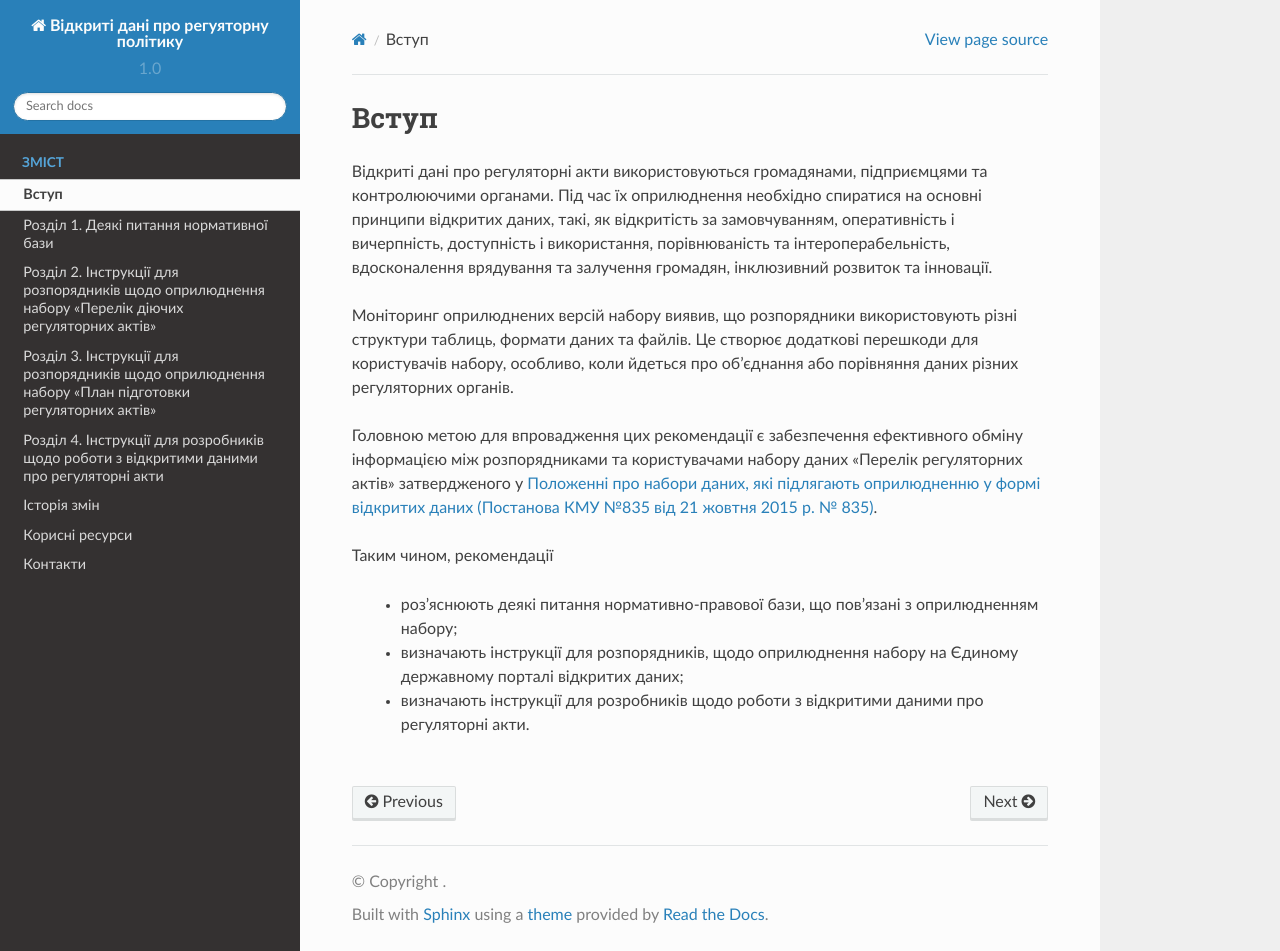
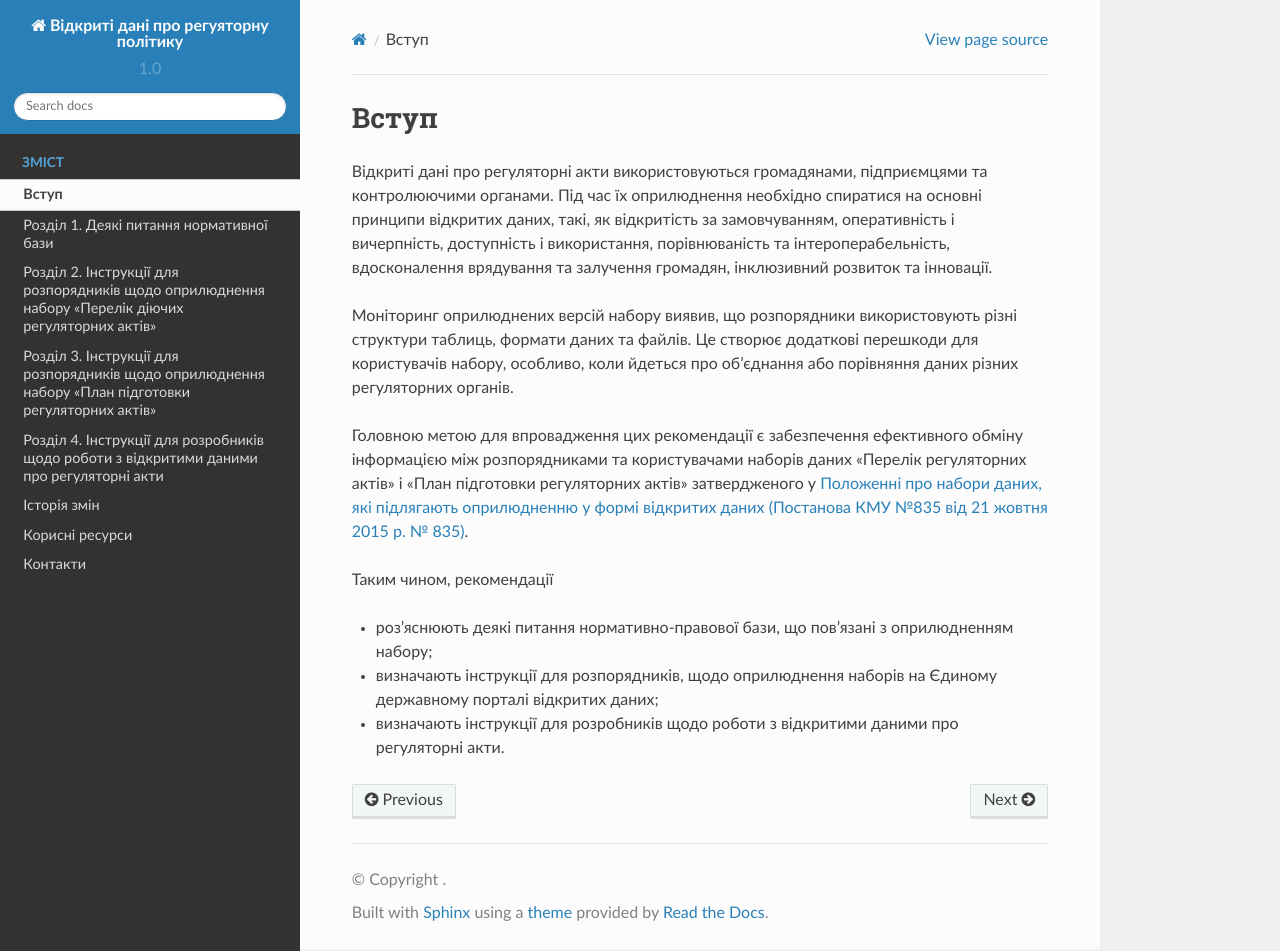
Before and after one commit to tapas-opendata/rods, a Sphinx documentation site: the page built from source/intro.rst, in a window 1280 px wide and 951 px high. Built offline with Sphinx 7.4.7 and the Read the Docs theme 2.0.0, drawn with Linux system fonts in a browser that asks for light colours.

```diff
--- a/source/changeLog.rst
+++ b/source/changeLog.rst
@@ -5,6 +5,7 @@
 		:header-rows: 1
 
 		Версія,Дата,Автор,Опис
+		1.0 (beta),2018-09-04,"Богдан Тишкевич, Олександр Пліва",Випуск бета-версії рекомендацій.
 		1.0 (beta),2018-09-05,Кирило Захаров,"Виправлені помилки та удосконалені регулярні вирази для валідації даних (Таблиця 3.2.)."
 		1.0 (beta),2018-09-27,Богдан Тишкевич,"Скорочені назви колонок у структурі набору для розпорядників на basicEvalAccessURL, basicEvalBibliographicCitation, repeatEvalDate, repeatEvalAccessURL, repeatEvalBibliographicCitation, periodEvalDate, periodEvalAccessURL, periodEvalBibliographicCitation. Відтепер вони не перевищують 33 символи. Це дозволяє передперегляд ресурсів на data.gov.ua."
-		1.0 (beta),2018-12-18,Богдан Тишкевич,"Додані інструкції для набору даних ""План підготовки регуляторних актів"""
+		1.0 (beta),2018-12-18,"Богдан Тишкевич, Олександр Пліва","Додані інструкції для набору даних ""План підготовки регуляторних актів"". Змінена структура документу."
--- a/source/intro.rst
+++ b/source/intro.rst
@@ -5,13 +5,10 @@
 
 Моніторинг оприлюднених версій набору виявив, що розпорядники використовують різні структури таблиць, формати даних та файлів. Це створює додаткові перешкоди для користувачів набору, особливо, коли йдеться про об'єднання або порівняння даних різних регуляторних органів.
 
-Головною метою для впровадження цих рекомендації є забезпечення ефективного обміну інформацією між розпорядниками та користувачами набору даних "Перелік регуляторних актів" затвердженого у `Положенні про набори даних, які підлягають оприлюдненню у формі відкритих даних (Постанова КМУ №835 від 21 жовтня 2015 р. № 835) <http://zakon0.rada.gov.ua/laws/show/835-2015-%D0%BF>`_.
+Головною метою для впровадження цих рекомендації є забезпечення ефективного обміну інформацією між розпорядниками та користувачами наборів даних "Перелік регуляторних актів" і "План підготовки регуляторних актів" затвердженого у `Положенні про набори даних, які підлягають оприлюдненню у формі відкритих даних (Постанова КМУ №835 від 21 жовтня 2015 р. № 835) <http://zakon0.rada.gov.ua/laws/show/835-2015-%D0%BF>`_.
 
 Таким чином, рекомендації
 
-	.. hlist::
-			:columns: 1
-
-			- роз'яснюють деякі питання нормативно-правової бази, що пов’язані з оприлюдненням набору;
-			- визначають інструкції для розпорядників, щодо оприлюднення набору на Єдиному державному порталі відкритих даних;
-			- визначають інструкції для розробників щодо роботи з відкритими даними про регуляторні акти.
+- роз'яснюють деякі питання нормативно-правової бази, що пов’язані з оприлюдненням набору;
+- визначають інструкції для розпорядників, щодо оприлюднення наборів на Єдиному державному порталі відкритих даних;
+- визначають інструкції для розробників щодо роботи з відкритими даними про регуляторні акти.
--- a/source/resources.rst
+++ b/source/resources.rst
@@ -4,7 +4,7 @@
 Для розпорядників
 ************************************************************
 
-1. `Онлайн-сервіс формування стандартизованих наборів даних <https://opendata.in.ua/publisher>`_ від проекту `Регуляторна мапа України <https://www.facebook.com/%D0%A0%D0%B5%D0%B3%D1%83%D0%BB%D1%8F%D1%82%D0%BE%D1%80%D0%BD%D0%B0-%D0%BC%D0%B0%D0%BF%D0%B0-%D0%A3%D0%BA%D1%80%D0%B0%D1%97%D0%BD%D0%B8-858381311034799/>`_
+1. `Онлайн-сервіс для створення стандартизованих наборів даних <https://opendata.in.ua/publisher>`_ від проекту `Регуляторна мапа України <https://www.facebook.com/%D0%A0%D0%B5%D0%B3%D1%83%D0%BB%D1%8F%D1%82%D0%BE%D1%80%D0%BD%D0%B0-%D0%BC%D0%B0%D0%BF%D0%B0-%D0%A3%D0%BA%D1%80%D0%B0%D1%97%D0%BD%D0%B8-858381311034799/>`_
 2. :download:`Відкриті дані: формати та правила створення <assets/FormatsAndRules.pdf>` (Texty.org.ua, 2016)
 3. `Організація даних у таблицях <http://texty.org.ua/pg/book/Oximets/read/87136?a_offset=>`_ (Карл Броман, 2017)
 4. `Презентація рекомендацій для оприлюднення набору "Перелік діючих регуляторних актів" <https://docs.google.com/presentation/d/1b6QXOZ3oSW7qXvwHwThdfge27rF0rbOZtRSTDifeXWw/edit?usp=sharing>`_
```
Also changed, not shown: source/chapter-4.rst (+21 -29 lines), source/_assets/listUML.png (renamed from source/_assets/listUML.png.png).
